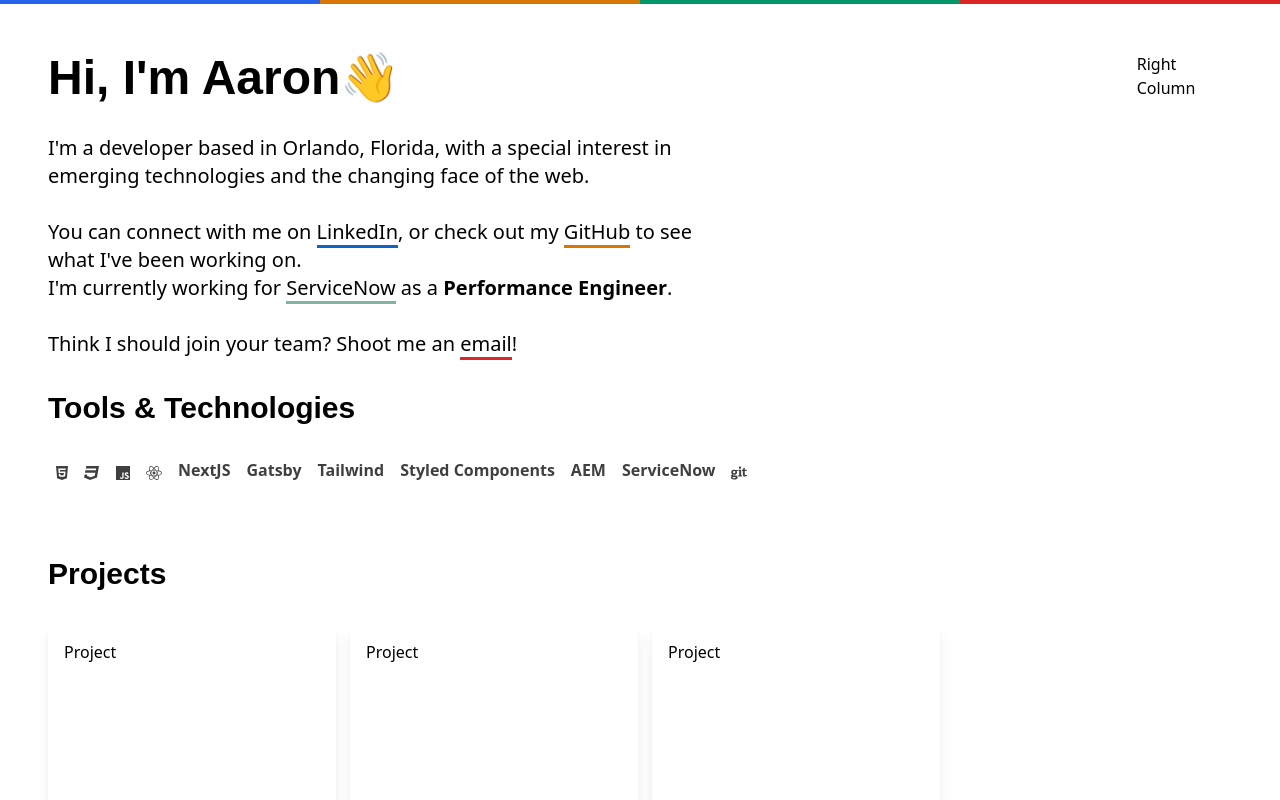
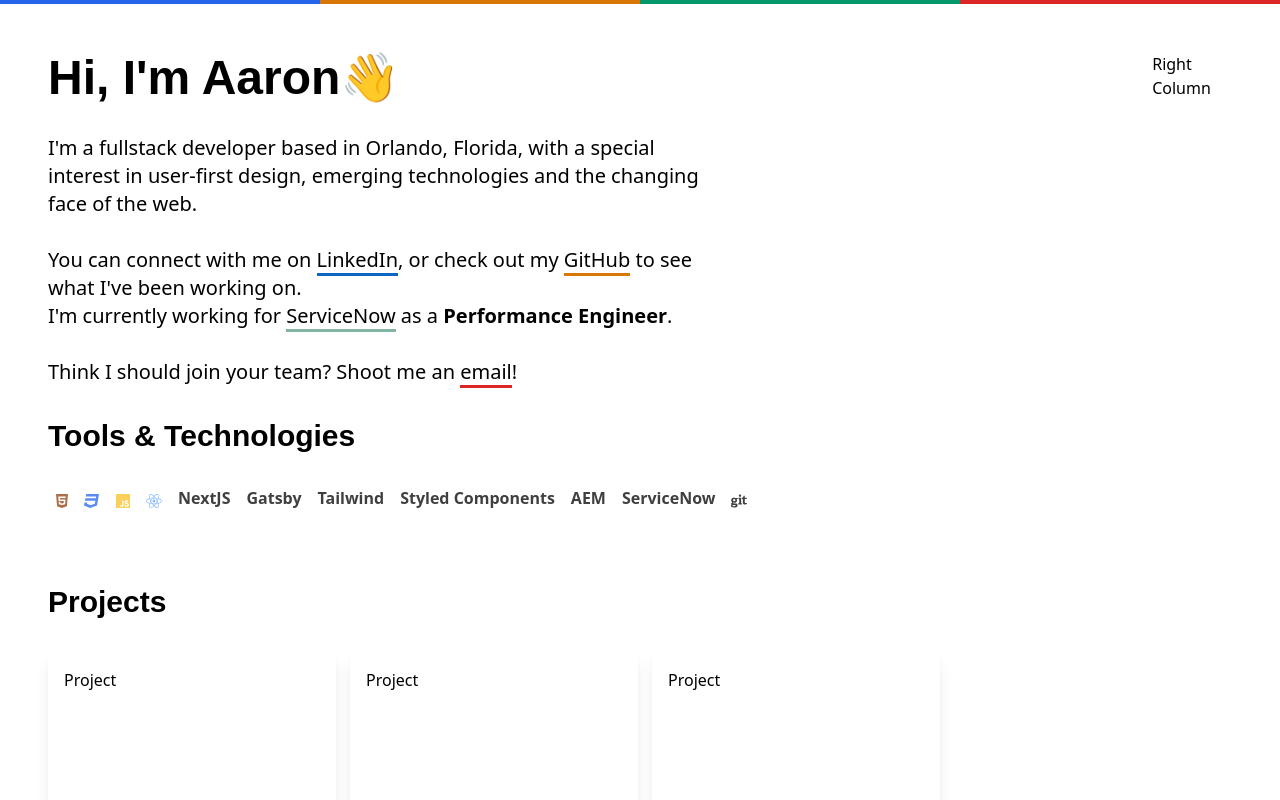
Before and after one commit to aaronbrunet/aaronbrunetdev-nextjs, a Next.js app: page / in a window 1280 px wide. Shown: the top 800 px of the page. Built offline with nearby package versions, Linux system fonts and the light colour scheme; what @tailwindcss/typography would draw is missing.

Commit message:
CHanged hero verbiage

```diff
--- a/src/pages/index.js
+++ b/src/pages/index.js
@@ -26,7 +26,7 @@
         <div className='justify-center self-center align-middle'>
           <h1 className='pb-8 title-font inline-block'>Hi, I'm Aaron</h1><span className='no-select text-5xl inline-block cursor-pointer hover:animate-wiggle'>👋</span>
           <p className='text-xl w-3/5'>
-          I'm a developer based in Orlando, Florida, with a special interest in emerging technologies and the changing face of the web.
+          I'm a fullstack developer based in Orlando, Florida, with a special interest in user-first design, emerging technologies and the changing face of the web.
           <Br2 />
           You can connect with me on <HeroLink href='https://www.linkedin.com/in/aaronwbrunet/' classes='border-[#0a66c2]'>LinkedIn</HeroLink>, or check out my <HeroLink href='https://github.com/aaronbrunet' classes='border-yellow-600'>GitHub</HeroLink> to see what I've been working on.
           <br/>
@@ -40,10 +40,10 @@
         <div className='py-8 grid'>
             <h3 className='subtitle-font pb-8'>Tools & Technologies</h3>
               <div className='max-w-full flex flex-row'>
-                <div className='row-item'><FontAwesomeIcon icon={faHtml5}/></div>
-                <div className='row-item'><FontAwesomeIcon icon={faCss3}/></div>
-                <div className='row-item'><FontAwesomeIcon icon={faJs}/></div>
-                <div className='row-item'><FontAwesomeIcon icon={faReact}/></div>
+                <div className='row-item'><FontAwesomeIcon icon={faHtml5} className='text-yellow-800'/></div>
+                <div className='row-item'><FontAwesomeIcon icon={faCss3} className='text-blue-600'/></div>
+                <div className='row-item'><FontAwesomeIcon icon={faJs} className='text-yellow-400'/></div>
+                <div className='row-item'><FontAwesomeIcon icon={faReact} className='text-blue-400'/></div>
                 <div className='row-item'>NextJS</div>
                 <div className='row-item'>Gatsby</div>
                 <div className='row-item'>Tailwind</div>
```
